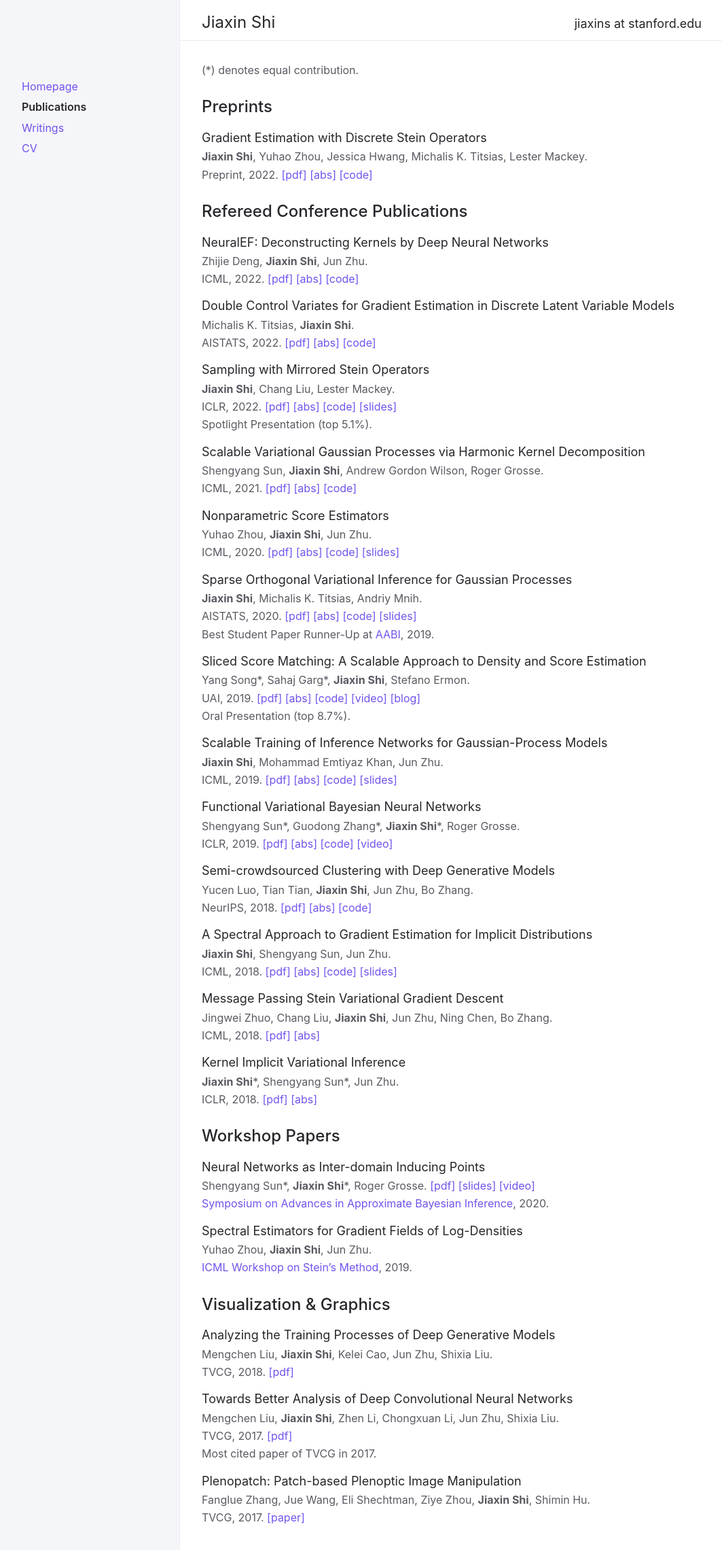
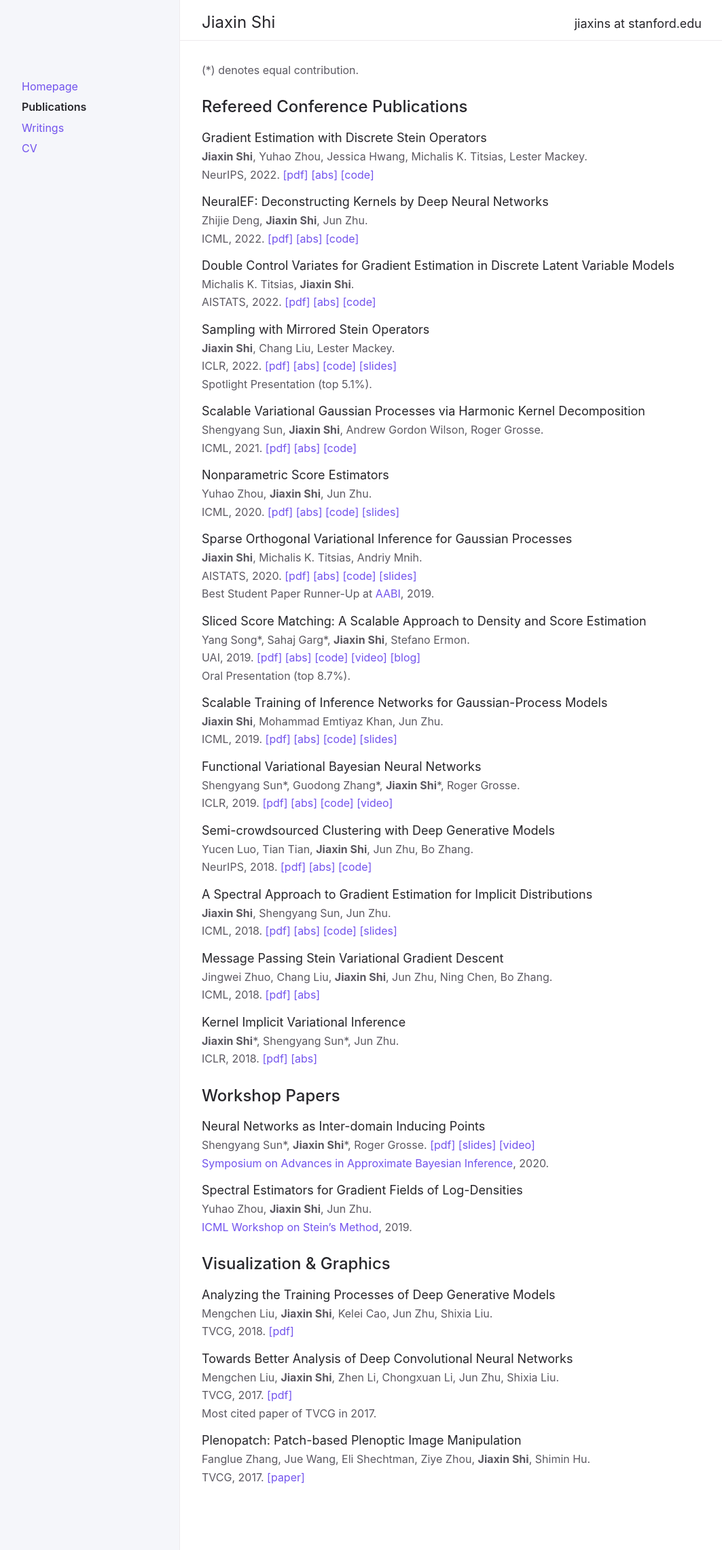
Before and after one commit to thjashin/thjashin.github.io, a Jekyll site: the page built from publications.md, in a window 1280 px wide. Shown: the top 2280 px of the page at 68% size, without its empty margins (91-1154 px from the left). Built offline with Jekyll 4.4.1, drawn with Linux system fonts in a browser that asks for light colours.

Commit message:
Update publications.md

```diff
--- a/publications.md
+++ b/publications.md
@@ -6,19 +6,20 @@ nav_order: 2
 
 (\*) denotes equal contribution.
 
+<!--
+## Preprints
+-->
 
-## Preprints
+## Refereed Conference Publications
 
 Gradient Estimation with Discrete Stein Operators
 {: .fs-5 .mb-1 .text-grey-dk-300}
 **Jiaxin Shi**, Yuhao Zhou, Jessica Hwang, Michalis K. Titsias, Lester Mackey.
 {: .mb-1}
-Preprint, 2022.
+NeurIPS, 2022.
 [[pdf]](https://arxiv.org/pdf/2202.09497.pdf)
 [[abs]](https://arxiv.org/abs/2202.09497)
 [[code]](https://github.com/thjashin/rodeo)
-
-## Refereed Conference Publications
 
 NeuralEF: Deconstructing Kernels by Deep Neural Networks
 {: .fs-5 .mb-1 .text-grey-dk-300}
```
